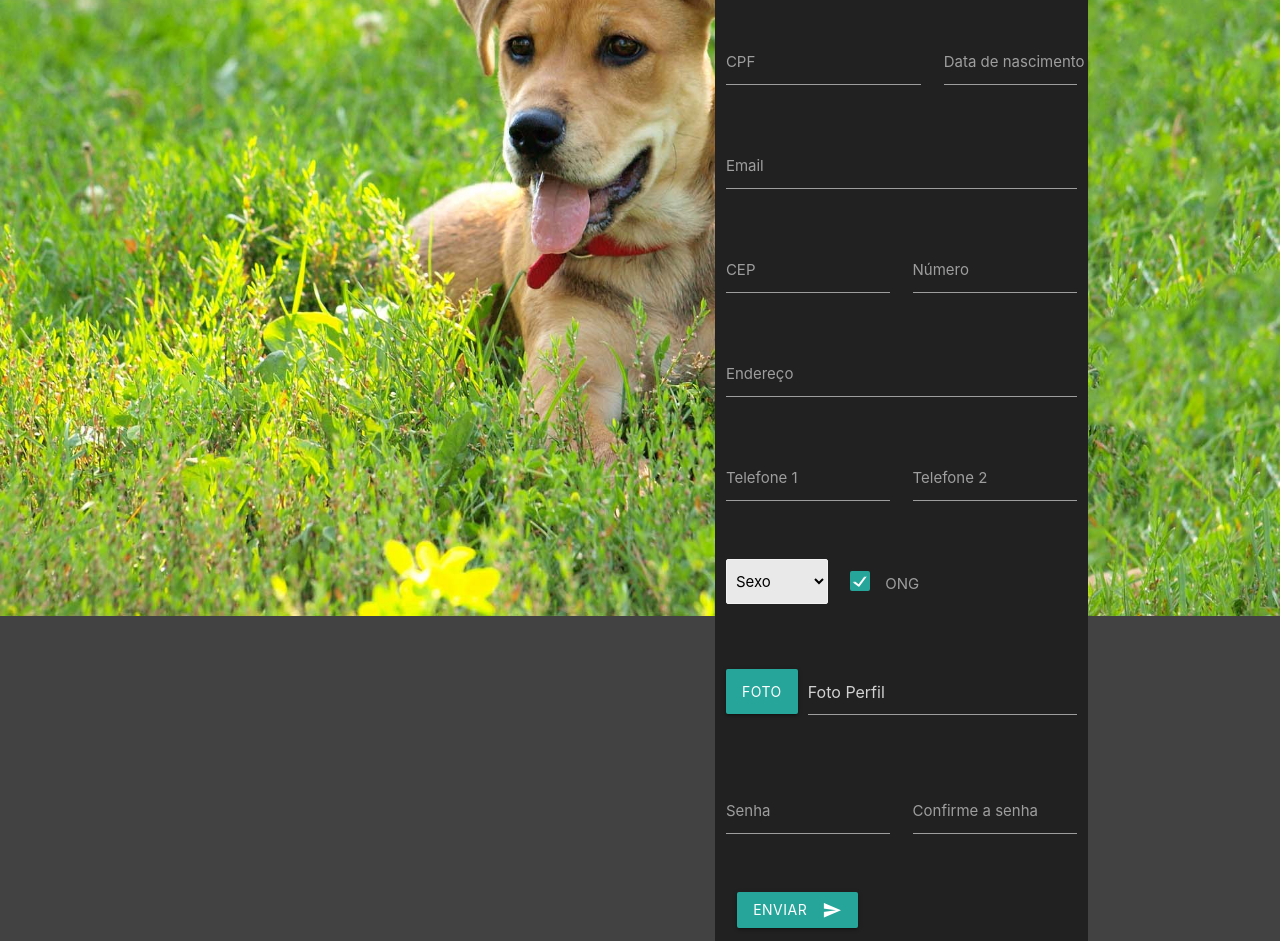
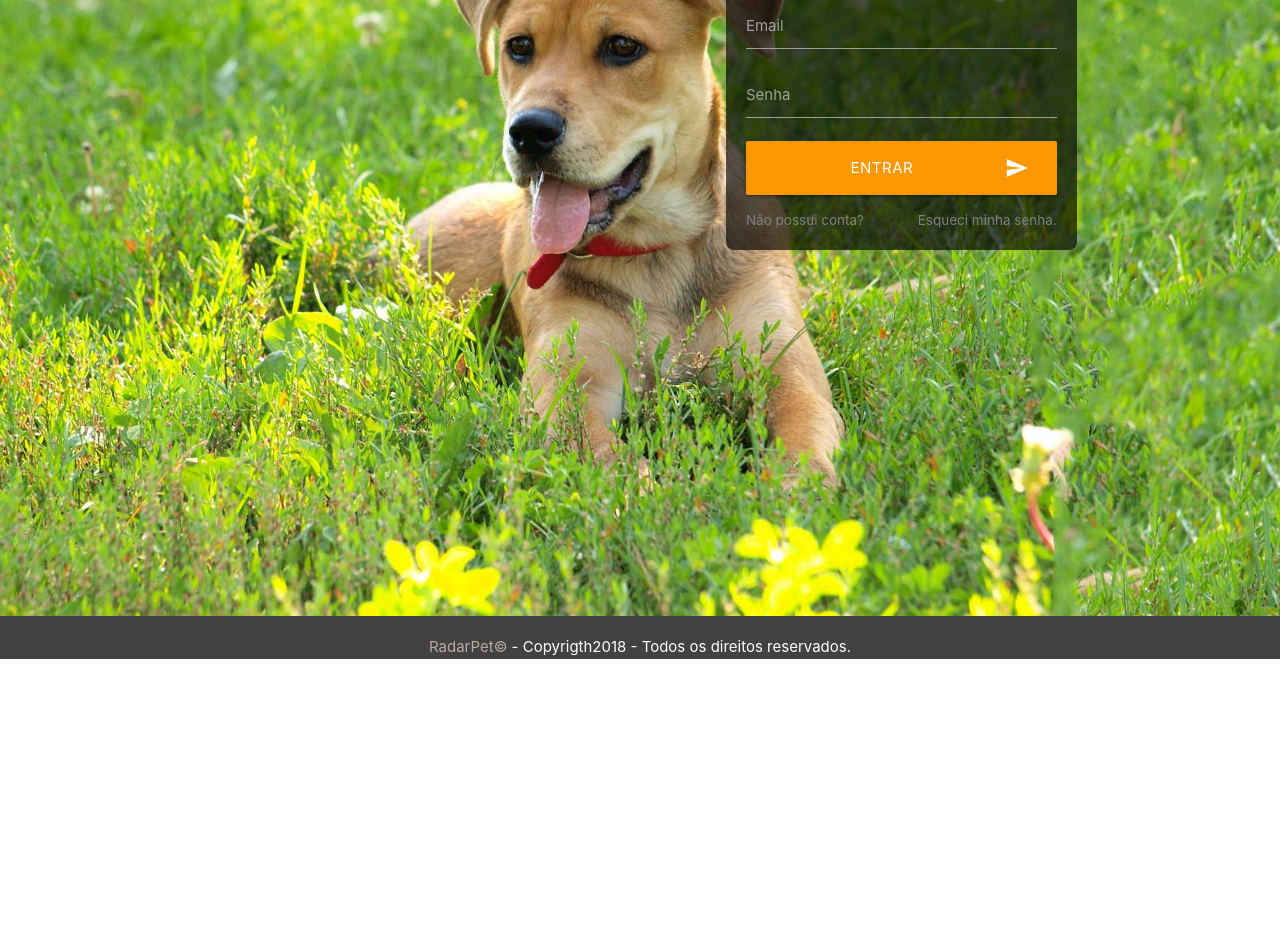
Before and after one commit to LainezAraujo/Telas_radarpet, a website: page login.html in a window 1280 px wide. Shown: the part 248-1189 px from the top of the page. After the commit the page ends 927 px from the top, so only its background shows below. Drawn offline with nearby package versions, Linux system fonts and the light colour scheme.

Commit message:
resolved #5

```diff
--- a/login.html
+++ b/login.html
@@ -12,7 +12,7 @@
    <link href="css/style.min.css" type="text/css" rel="stylesheet" media="screen,projection"/>
 </head>
 <body id="topo">
-  <nav class="grey darken-3" role="navigation">
+  <nav id="menu" role="navigation">
     <div class="nav-wrapper container">
       <a id="logo-container" href="index.html" class="brand-logo"><img alt="logo" src="img/RadarPet-Logo.svg"></a>
       <ul class="right hide-on-med-and-down">
@@ -36,126 +36,40 @@
   <div class="bgi" style="background-image: url(/img/bk_cadastro.jpg)">
     <div class="container">
         <div class="row">
-            <div class="col s5 offset-s7 grey darken-4">
-                <form>
-                    <div class="row">
-                        <div class="input-field col s12">
-                            <input id="first_name" type="text" class="validate">
-                            <label for="first_name">Nome</label>
-                        </div>
-                    </div>
 
-                    <div class="row">
-                        <div class="input-field col s12">
-                            <input id="last_name" type="text" class="validate">
-                            <label for="last_name">Sobrenome</label>
-                        </div>
-                    </div>
+            <div class="col s12 m5 offset-m7">
+                <div class="form form--login">
+                    <form id="login">
 
-                    <div class="row">
-                        <div class="input-field col s7">
-                            <input id="cpf" type="text" class="validate">
-                            <label for="cpf">CPF</label>
-                        </div>
-                        <div class="input-field col s5">
-                            <input id="birthdate" type="text" class="datepicker" class="validate">
-                            <label for="birthdate">Data de nascimento</label>
-                        </div>
-                    </div>
-
-                    <div class="row">
-                        <div class="input-field col m12 ">
-                            <input id="email" type="email" class="validate">
-                            <label for="email">Email</label>
-                        </div>
-                    </div>
-
-                    <div class="row">
-                        <div class="input-field col s6">
-                            <input id="zip-code" type="text" class="validate">
-                            <label for="zip-code">CEP</label>
-                        </div>
-                        <div class="input-field col s6">
-                            <input id="number" type="text">
-                            <label for="number">Número</label>
-                        </div>
-                    </div>
-
-                    <div class="row">
-                        <div class="input-field col s12">
-                            <input id="adress" type="text" class="validate" id="disabled">
-                            <label for="disabled">Endereço</label>
-                        </div>
-                    </div>
-
-                    <div class="row">
-                        <div class="input-field col s6">
-                            <input id="primary-phone" type="text" class="validate">
-                            <label for="primary-phone">Telefone 1</label>
-                        </div>
-                        <div class="input-field col s6">
-                            <input id="second-phone" type="text">
-                            <label for="second-phone">Telefone 2</label>
-                        </div>
-                    </div>
-
-
-                    <div class="row">
-                        <div class="input-field col s4">
-                            <select class="browser-default">
-                                <option value="" disabled selected>Sexo</option>
-                                <option value="1">Masculino</option>
-                                <option value="2">Feminino</option>
-                                <option value="3">--</option>
-                            </select>
-                        </div>
-                        <div class="input-field col s4">
-                            <label>
-                                <input type="checkbox" class="filled-in" checked="checked"/>
-                                <span>ONG</span>
-                            </label>
+                        <div class="form__header">
+                            <h2 class="white-text">Login</h2>
                         </div>
 
-                    </div>
+                        <div class="form__body">
+                            <div class="input-field">
+                                <input id="email" type="email" class="white-text validate">
+                                <label for="email">Email</label>
+                            </div>
+                            <div class="input-field">
+                                <input id="password-confirm" type="password" class="validate">
+                                <label for="password-confirm">Senha</label>
+                            </div>
 
-                    <div class="row">
-                        <div class="input-field col s12">
-
-                            <div class="file-field input-field">
-                                <div class="btn">
-                                    <span>Foto</span>
-                                    <input type="file">
-                                </div>
-                                <div class="file-path-wrapper">
-                                    <input class="file-path validate" placeholder="Foto Perfil" type="text">
-                                </div>
+                            <div class="input-field">
+                                <button class="btn-large btn-block waves-effect waves-light" type="submit" name="action">
+                                    Entrar <i class="material-icons right">send</i>
+                                </button>
                             </div>
                         </div>
-                    </div>
 
+                        <div class="form__footer">
+                            <a href="/cadastro.html">Não possui conta?</a>
+                            <a href="/forgot.html">Esqueci minha senha.</a>
+                        </div>
+                    </form>
+                </div>
+            </div>
 
-                    <div class="row">
-                        <div class="input-field col s6">
-                            <input id="password" type="password" class="validate">
-                            <label for="password">Senha</label>
-                        </div>
-                        <div class="input-field col s6">
-                            <input id="password-confirm" type="password" class="validate">
-                            <label for="password-confirm">Confirme a senha</label>
-                        </div>
-                    </div>
-
-
-
-
-                    <div class="input-field col m6">
-                        <button class="btn waves-effect waves-light" type="submit" name="action">
-                            Enviar <i class="material-icons right">send</i>
-                        </button>
-                    </div>
-                </form>
-
-            </div>
         </div>
     </div>
 </div>
--- a/sass/generics/_form.scss
+++ b/sass/generics/_form.scss
@@ -1,15 +1,39 @@
-.scrollable-container{
+.form{
+  border-radius: 8px;
+  padding-top: 1px;
+  padding-right: 20px;
+  padding-left: 20px;
+  padding-bottom: 20px;
+  background-color:rgba(0,0,0,.65);
+}
+
+.form--scrollable{
   position: relative;
   height: 80vh;
-  margin-top: 70px;
-  border-radius: 8px;
+
 }
-.scrollable{
+.form__scrollable{
   position:absolute;
   overflow-y: auto;
   width: 100%;
   height: 100%;
   left: 0;
   top: 0;
-  padding: 20px;
+
 }
+.form__footer{
+  display: flex;
+  justify-content: space-between;
+}
+
+.form__footer a{
+  color: gray;
+  font-size: 0.9em;
+}
+
+.form__footer a:hover{
+  color: orange;
+}
+.form__footer a:active{
+  opacity: .6;
+}
--- /dev/null
+++ b/sass/generics/_menu.scss
@@ -0,0 +1,3 @@
+#menu + div{
+	padding-top: 70px;
+}
--- a/sass/style.scss
+++ b/sass/style.scss
@@ -1 +1 @@
-@import "modulos/midia", "generics/_form";
+@import "modulos/midia", "generics/_form", "generics/_menu";
```
Also changed, not shown: cadastro.html (+1 -1 lines), galeria.html (+1 -1 lines), index.html (+3 -3 lines), partials/_header.html (+1 -1 lines), partials/index.html (+2 -2 lines), partials/login.html (added, +40 -0 lines), css/style.css, css/style.min.css, vendor/materialize-css/css/materialize.css, vendor/materialize-css/css/materialize.min.css, 3 other files.
